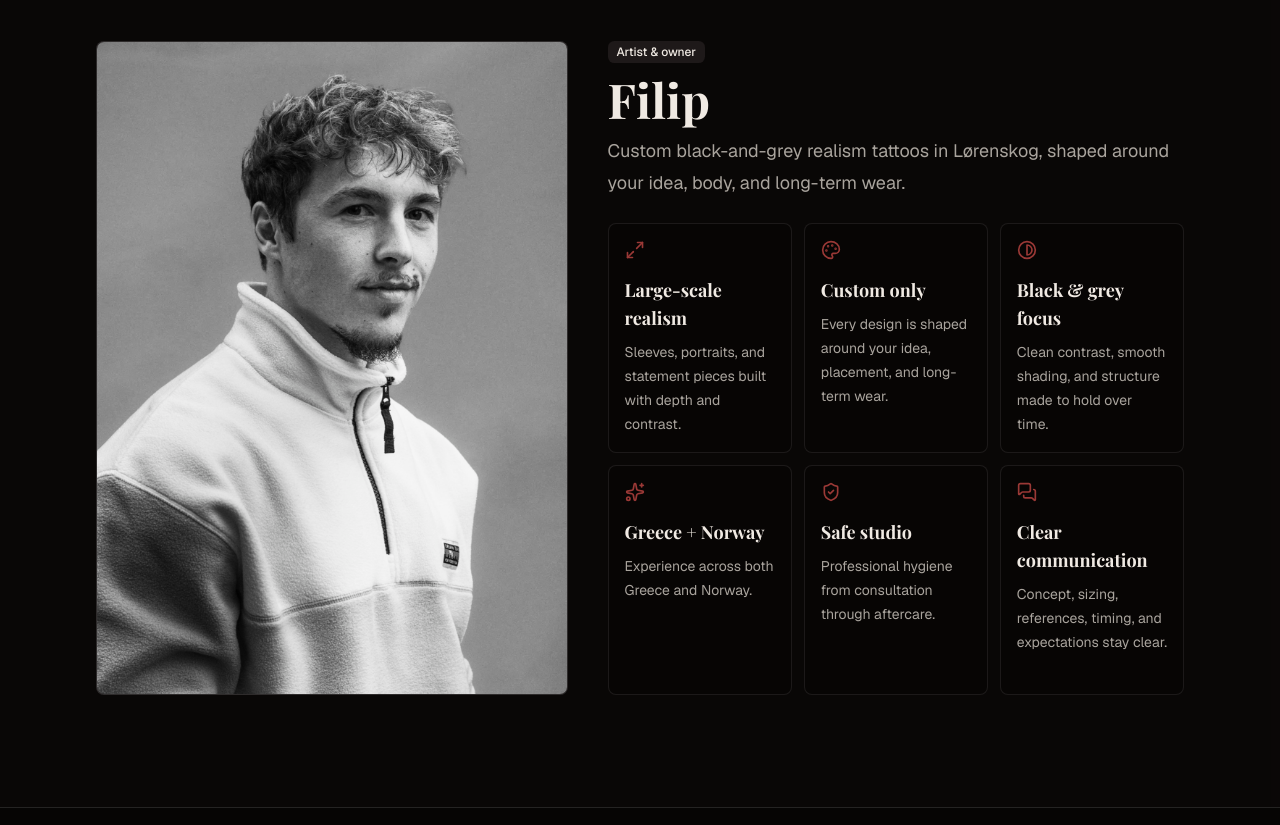
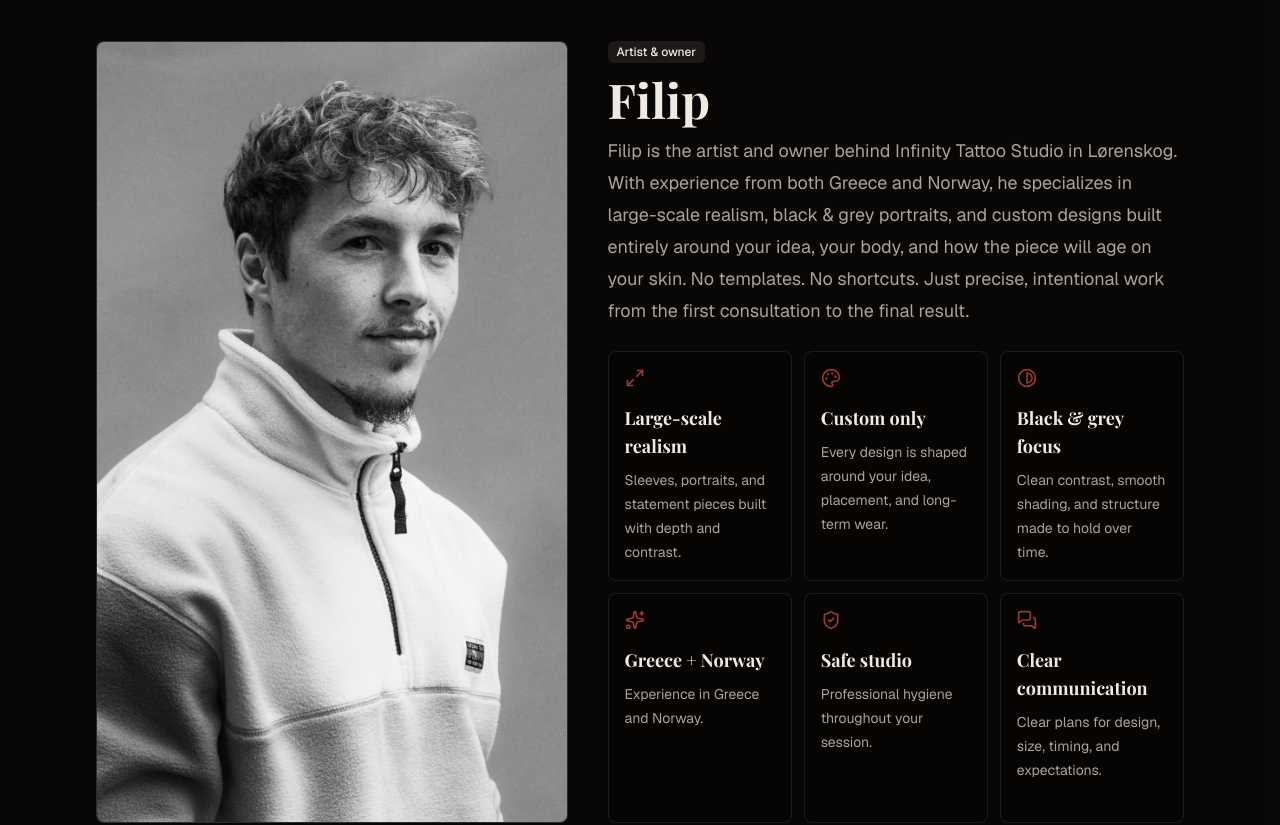
Before and after one commit to YmiaDKA/InfinityTattoo, a Next.js app: page / in a window 1280 px wide. Shown: the part 2380-3205 px from the top of the page. Built offline with nearby package versions, Linux system fonts and the light colour scheme.

Commit message:
Restore studio hover states

```diff
--- a/src/app/page.tsx
+++ b/src/app/page.tsx
@@ -74,22 +74,22 @@ const artistHighlights: Array<{
     icon: SparklesIcon,
     titleEn: "Greece + Norway",
     titleNo: "Hellas + Norge",
-    textEn: "Experience across both Greece and Norway.",
-    textNo: "Erfaring fra både Hellas og Norge.",
+    textEn: "Experience in Greece and Norway.",
+    textNo: "Erfaring fra Hellas og Norge.",
   },
   {
     icon: ShieldCheckIcon,
     titleEn: "Safe studio",
     titleNo: "Trygt studio",
-    textEn: "Professional hygiene from consultation through aftercare.",
-    textNo: "Profesjonell hygiene fra konsultasjon til etterbehandling.",
+    textEn: "Professional hygiene throughout your session.",
+    textNo: "Profesjonell hygiene gjennom hele behandlingen.",
   },
   {
     icon: MessagesSquareIcon,
     titleEn: "Clear communication",
     titleNo: "Tydelig kommunikasjon",
-    textEn: "Concept, sizing, references, timing, and expectations stay clear.",
-    textNo: "Konsept, størrelse, referanser, tid og forventninger er tydelige.",
+    textEn: "Clear plans for design, size, timing, and expectations.",
+    textNo: "Tydelige planer for design, størrelse, tid og forventninger.",
   },
 ];
 
@@ -459,7 +459,7 @@ export default function Home() {
         <div className="motion-stagger grid gap-3 sm:grid-cols-2 lg:grid-cols-3">
           {featuredGalleryImages.map((image, index) => (
             <div
-              className={`motion-reveal relative aspect-[4/5] overflow-hidden rounded-lg border bg-card ${
+              className={`motion-lift motion-reveal group relative aspect-[4/5] overflow-hidden rounded-lg border bg-card ${
                 index > 2 ? "hidden sm:block" : ""
               }`}
               key={image.src}
@@ -468,7 +468,7 @@ export default function Home() {
                 src={image.src}
                 alt={image.alt}
                 fill
-                className="object-cover"
+                className="motion-media object-cover"
                 sizes="(min-width: 1024px) 30vw, (min-width: 640px) 45vw, 92vw"
               />
             </div>
@@ -495,10 +495,10 @@ export default function Home() {
               <h2 className="font-display text-4xl font-bold sm:text-5xl">
                 Filip
               </h2>
-              <p className="line-clamp-2 max-w-3xl text-base leading-7 text-muted-foreground sm:text-lg sm:leading-8">
+              <p className="text-lg leading-8 text-muted-foreground">
                 <LocalizedText
-                  en="Custom black-and-grey realism tattoos in Lørenskog, shaped around your idea, body, and long-term wear."
-                  no="Custom black-and-grey realisme i Lørenskog, formet rundt ideen din, kroppen din og hvordan tatoveringen skal holde over tid."
+                  en="Filip is the artist and owner behind Infinity Tattoo Studio in Lørenskog. With experience from both Greece and Norway, he specializes in large-scale realism, black & grey portraits, and custom designs built entirely around your idea, your body, and how the piece will age on your skin. No templates. No shortcuts. Just precise, intentional work from the first consultation to the final result."
+                  no="Filip er artisten og eieren bak Infinity Tattoo Studio i Lørenskog. Med erfaring fra både Hellas og Norge spesialiserer han seg på realisme i stor skala, black & grey portretter og custom design bygget rundt ideen din, kroppen din og hvordan tatoveringen skal eldes på huden. Ingen maler. Ingen snarveier. Bare presist, bevisst arbeid fra første konsultasjon til ferdig resultat."
                 />
               </p>
             </div>
@@ -866,7 +866,7 @@ export default function Home() {
             <div className="flex flex-wrap items-center gap-4">
               <a
                 aria-label="Instagram"
-                className="inline-flex h-10 items-center gap-2 rounded-full border bg-background/50 px-4"
+                className="motion-lift-subtle inline-flex h-10 items-center gap-2 rounded-full border bg-background/50 px-4 transition hover:bg-background hover:text-foreground"
                 href="https://www.instagram.com/infinitytattoo.lorenskog/"
                 rel="noreferrer"
                 target="_blank"
@@ -876,7 +876,7 @@ export default function Home() {
               </a>
               <a
                 aria-label="Tiktok"
-                className="inline-flex h-10 items-center gap-2 rounded-full border bg-background/50 px-4"
+                className="motion-lift-subtle inline-flex h-10 items-center gap-2 rounded-full border bg-background/50 px-4 transition hover:bg-background hover:text-foreground"
                 href="https://www.tiktok.com/@infinitytattoostudio"
                 rel="noreferrer"
                 target="_blank"
@@ -888,7 +888,7 @@ export default function Home() {
           </div>
           <div className="flex items-center justify-between px-2 pt-3 text-xs text-muted-foreground/70 max-sm:pl-10">
             <a
-              className="relative z-10 inline-flex h-8 items-center"
+              className="relative z-10 inline-flex h-8 items-center transition hover:text-foreground"
               href="https://www.proff.no/selskap/infinity-tattoo-chotzai/l%C3%B8renskog/personlig-tjenesteyting/IFHPBP206Y9"
               rel="noreferrer"
               target="_blank"
@@ -896,7 +896,7 @@ export default function Home() {
               Org nr 936 727 670
             </a>
             <a
-              className="relative z-10 inline-flex h-8 items-center"
+              className="relative z-10 inline-flex h-8 items-center transition hover:text-foreground"
               href="https://www.albab.dk/"
               rel="noreferrer"
               target="_blank"
```
